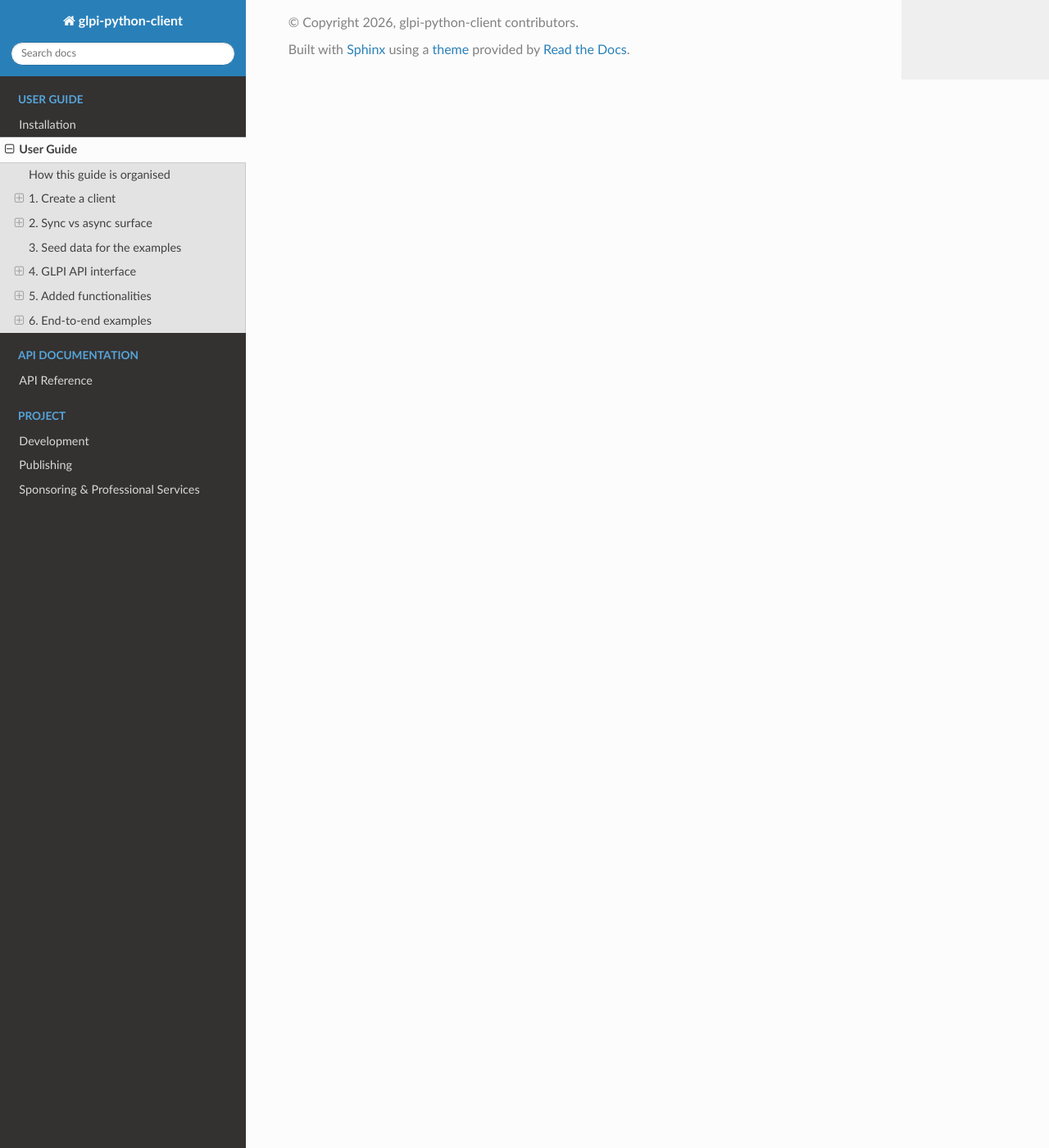
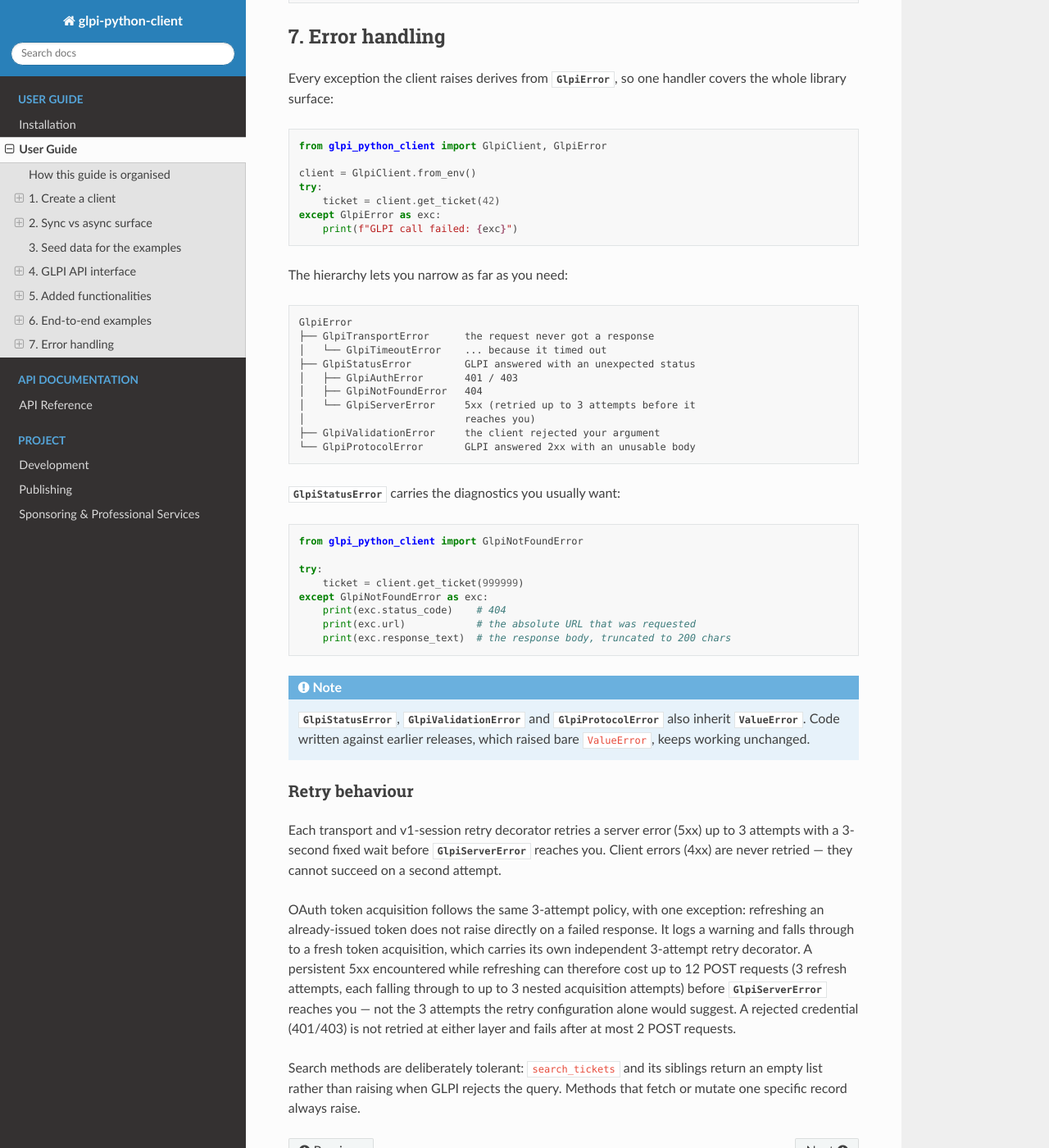
Before and after one commit to baraline/glpi_python_client, a Sphinx documentation site: the page built from docs/user_guide.rst, in a window 1280 px wide and 1400 px high, scrolled down 26415 px. Shown: the whole window at 82% size. Built offline with Sphinx 7.4.7 and the Read the Docs theme 3.1.0, drawn with Linux system fonts in a browser that asks for light colours; some of the changed text lies outside the part shown.

Commit message:
docs(errors): document the public error contract
Adds the user-guide error-handling section, records the breaking changes
in the changelog, and updates the async integration test to catch
GlpiNotFoundError instead of a requests exception.

```diff
--- a/docs/user_guide.rst
+++ b/docs/user_guide.rst
@@ -42,6 +42,8 @@ The guide is split into the following sections:
     context view, and the reporting helpers.
 6. **End-to-end examples** — full workflows that combine the previous
    building blocks.
+7. **Error handling** — the public exception hierarchy, what each
+   branch means, and how retries behave.
 
 The sample snippets in sections 3 to 6 use the synchronous
 :class:`GlpiClient`. Every snippet works on the asynchronous client by
@@ -1397,3 +1399,83 @@ Example output::
            'duration_by_ticket': {120: 1800, 121: 900, 122: 1800, 123: 1800},
        },
    }
+
+.. _error-handling:
+
+7. Error handling
+-----------------
+
+Every exception the client raises derives from
+:class:`~glpi_python_client.GlpiError`, so one handler covers the whole
+library surface:
+
+.. code-block:: python
+
+   from glpi_python_client import GlpiClient, GlpiError
+
+   client = GlpiClient.from_env()
+   try:
+       ticket = client.get_ticket(42)
+   except GlpiError as exc:
+       print(f"GLPI call failed: {exc}")
+
+The hierarchy lets you narrow as far as you need:
+
+.. code-block:: text
+
+   GlpiError
+   ├── GlpiTransportError      the request never got a response
+   │   └── GlpiTimeoutError    ... because it timed out
+   ├── GlpiStatusError         GLPI answered with an unexpected status
+   │   ├── GlpiAuthError       401 / 403
+   │   ├── GlpiNotFoundError   404
+   │   └── GlpiServerError     5xx (retried up to 3 attempts before it
+   │                           reaches you)
+   ├── GlpiValidationError     the client rejected your argument
+   └── GlpiProtocolError       GLPI answered 2xx with an unusable body
+
+:class:`~glpi_python_client.GlpiStatusError` carries the diagnostics you
+usually want:
+
+.. code-block:: python
+
+   from glpi_python_client import GlpiNotFoundError
+
+   try:
+       ticket = client.get_ticket(999999)
+   except GlpiNotFoundError as exc:
+       print(exc.status_code)    # 404
+       print(exc.url)            # the absolute URL that was requested
+       print(exc.response_text)  # the response body, truncated to 200 chars
+
+.. note::
+
+   :class:`~glpi_python_client.GlpiStatusError`,
+   :class:`~glpi_python_client.GlpiValidationError` and
+   :class:`~glpi_python_client.GlpiProtocolError` also inherit
+   :class:`ValueError`. Code written against earlier releases, which
+   raised bare ``ValueError``, keeps working unchanged.
+
+Retry behaviour
+~~~~~~~~~~~~~~~
+
+Each transport and v1-session retry decorator retries a server error
+(5xx) up to 3 attempts with a 3-second fixed wait before
+:class:`~glpi_python_client.GlpiServerError` reaches you. Client errors
+(4xx) are never retried — they cannot succeed on a second attempt.
+
+OAuth token acquisition follows the same 3-attempt policy, with one
+exception: refreshing an already-issued token does not raise directly on
+a failed response. It logs a warning and falls through to a fresh token
+acquisition, which carries its own independent 3-attempt retry
+decorator. A persistent 5xx encountered while refreshing can therefore
+cost up to 12 POST requests (3 refresh attempts, each falling through to
+up to 3 nested acquisition attempts) before
+:class:`~glpi_python_client.GlpiServerError` reaches you — not the 3
+attempts the retry configuration alone would suggest. A rejected
+credential (401/403) is not retried at either layer and fails after at
+most 2 POST requests.
+
+Search methods are deliberately tolerant: ``search_tickets`` and its
+siblings return an empty list rather than raising when GLPI rejects the
+query. Methods that fetch or mutate one specific record always raise.
```
Also changed, not shown: CHANGELOG.md (+47 -0 lines), 1 other file.
